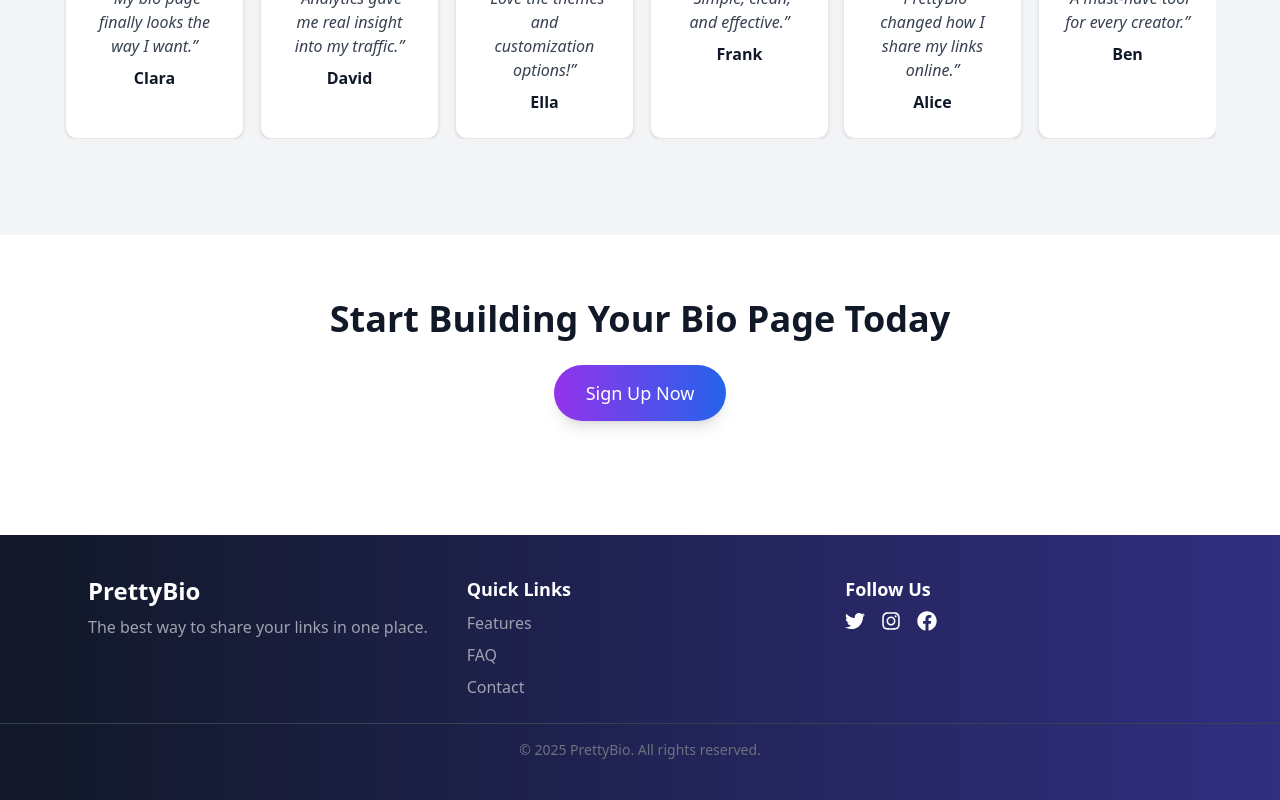
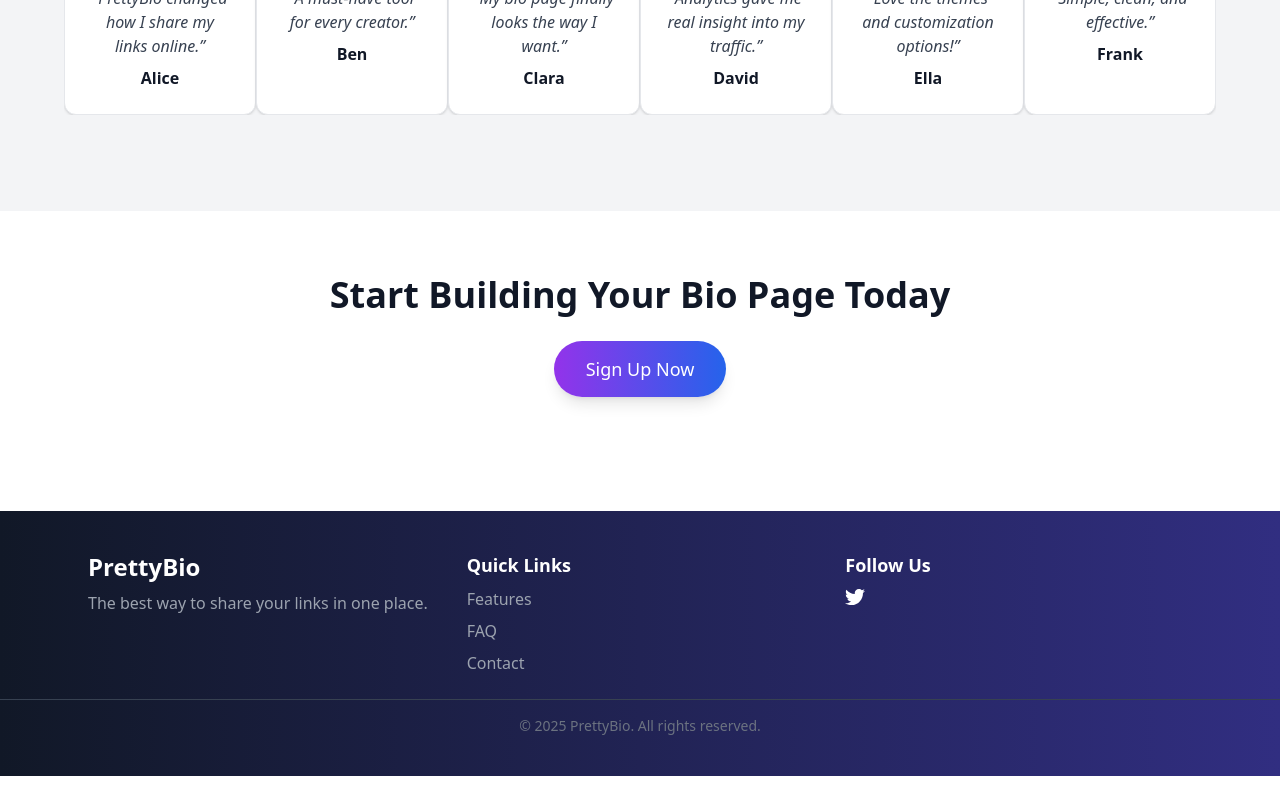
Before and after one commit to devtofunmi/prettybio, a Next.js app: page / in a window 1280 px wide. Shown: the part 2154-2954 px from the top of the page. Built offline with nearby package versions, Linux system fonts and the light colour scheme; a web font is replaced by a local one.

Commit message:
comment out f

```diff
--- a/components/Footer.tsx
+++ b/components/Footer.tsx
@@ -61,16 +61,16 @@ const Footer: FC = () => {
             {i === 2 && (
               <>
                 <h4 className="text-lg font-semibold mb-2">Follow Us</h4>
-                <div className="flex justify-center md:justify-start space-x-4">
+                <div className="flex justify-center md:justify-start ">
                   <Link href="https://twitter.com/pretttybio" target="_blank" className="text-xl hover:text-blue-500">
                     <FaTwitter />
                   </Link>
-                  <Link href="https://instagram.com" target="_blank" className="text-xl hover:text-pink-500">
+                  {/* <Link href="https://instagram.com" target="_blank" className="text-xl hover:text-pink-500">
                     <FaInstagram />
                   </Link>
                   <Link href="https://facebook.com" target="_blank" className="text-xl hover:text-blue-700">
                     <FaFacebook />
-                  </Link>
+                  </Link> */}
                 </div>
               </>
             )}
```
